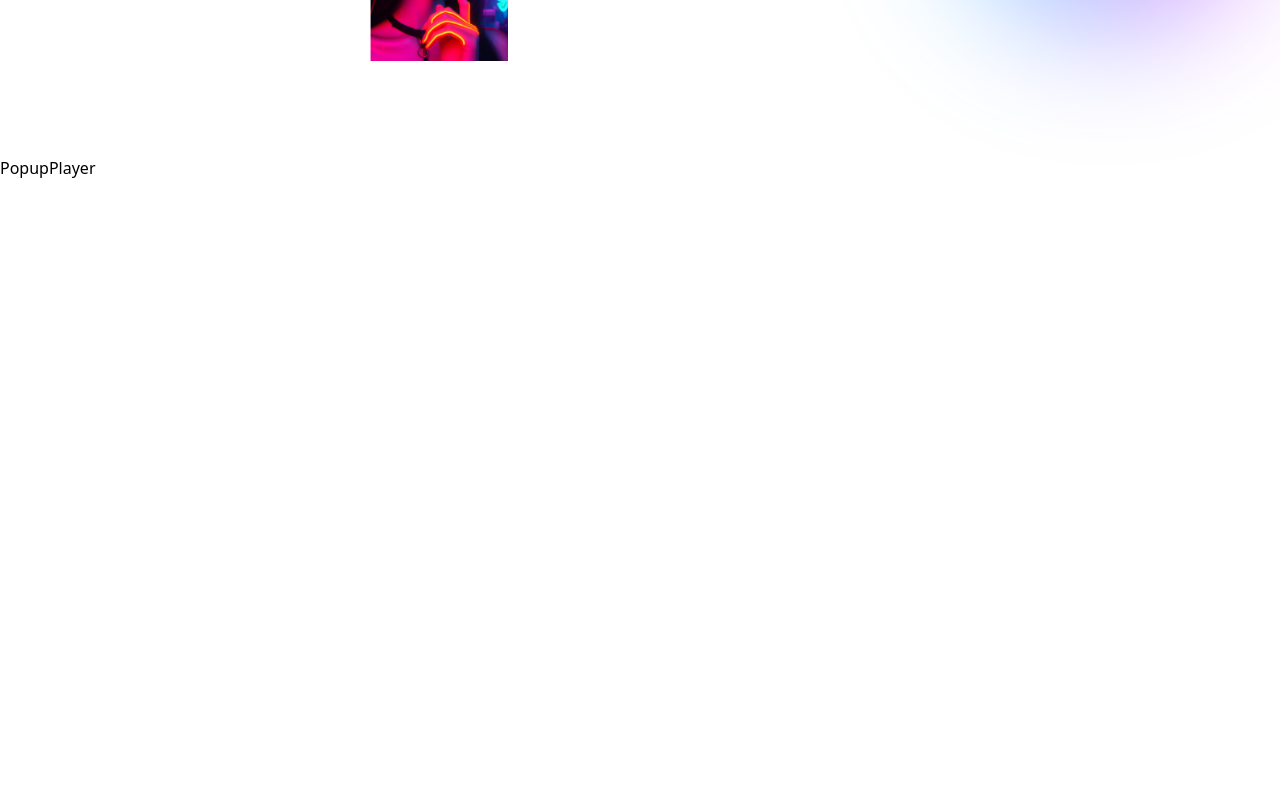
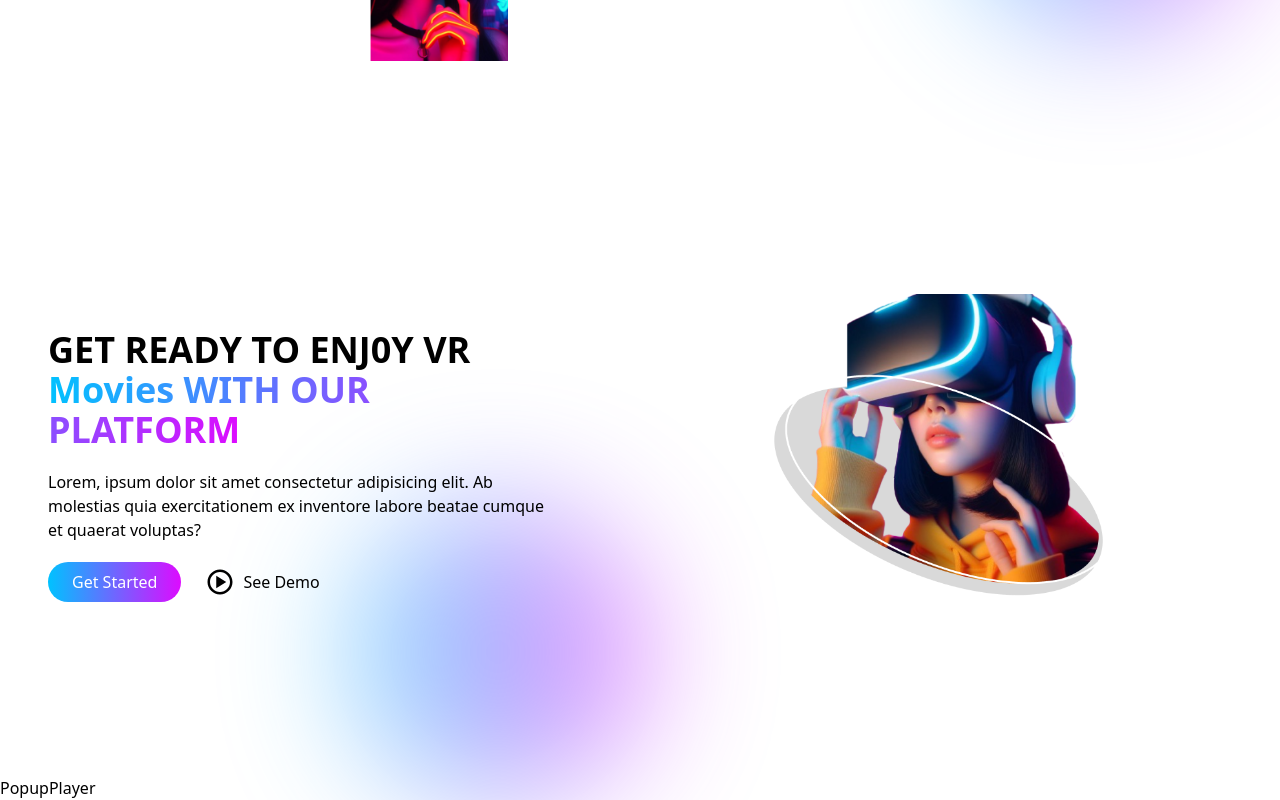
Before and after one commit to pcdb-maker/metaverse_react_website, a React (Vite) app in the folder my-project/: page / in a window 1280 px wide. Shown: the part 1252-2052 px from the top of the page. Before the commit the page ends 1432 px from the top, so only its background shows below. Built offline with nearby package versions, Linux system fonts and the light colour scheme.

Commit message:
Banner2 completed

```diff
--- a/my-project/src/Components/Banner/Banner2.jsx
+++ b/my-project/src/Components/Banner/Banner2.jsx
@@ -1,11 +1,62 @@
-import React from 'react'
+import React from "react";
+import BannerPng from "../../assets/banner2.png";
+import { BiPlayCircle } from "react-icons/bi";
 
-const Banner2 = () => {
+const Banner2 = ({ togglePlay }) => {
   return (
-    <div>
+    <div className="py-12 sm:py-0 relative">
+      <div className="container min-h-[620px] flex items-center">
+        <div className="grid grid-cols-1 sm:grid-cols-2 gap-8 place-items-center">
+          {/* text content section */}
+          <div className="order-2 sm:order-1  lg:pr-20 relative">
+            <div className="relative z-10 space-y-5">
+              <h1
+                data-aos="fade-up"
+                data-aos-delay="300"
+                className="text-4xl font-semibold"
+              >
+                GET READY TO ENJ0Y VR{" "}
+                <span className="bg-clip-text text-transparent bg-gradient-to-r from-primary to-secondary">
+                  Movies WITH OUR PLATFORM
+                </span>
+              </h1>
+              <p data-aos="fade-up" data-aos-delay="500">
+                Lorem, ipsum dolor sit amet consectetur adipisicing elit. Ab
+                molestias quia exercitationem ex inventore labore beatae cumque
+                et quaerat voluptas?
+              </p>
+              <div className="flex gap-6">
+                <button
+                  data-aos="fade-up"
+                  data-aos-delay="700"
+                  className="primary-btn"
+                >
+                  Get Started
+                </button>
+                <button
+                  data-aos="fade-up"
+                  data-aos-delay="900"
+                  onClick={togglePlay}
+                  className="flex items-center gap-2"
+                >
+                  {" "}
+                  <BiPlayCircle className="text-3xl" />
+                  See Demo
+                </button>
+              </div>
+            </div>
+            {/* backgrond color blob */}
+            <div className="h-[300px] w-[300px] bg-gradient-to-r from-primary to-secondary rounded-full absolute bottom-[-200px] left-[300px] blur-3xl opacity-50 "></div>
+          </div>
 
+          {/* image section */}
+          <div data-aos="fade-up" className="order-1 sm:order-2">
+            <img src={BannerPng} alt="" className="w-full max-w-[400px]" />
+          </div>
+        </div>
+      </div>
     </div>
-  )
-}
+  );
+};
 
-export default Banner2
+export default Banner2;
```
